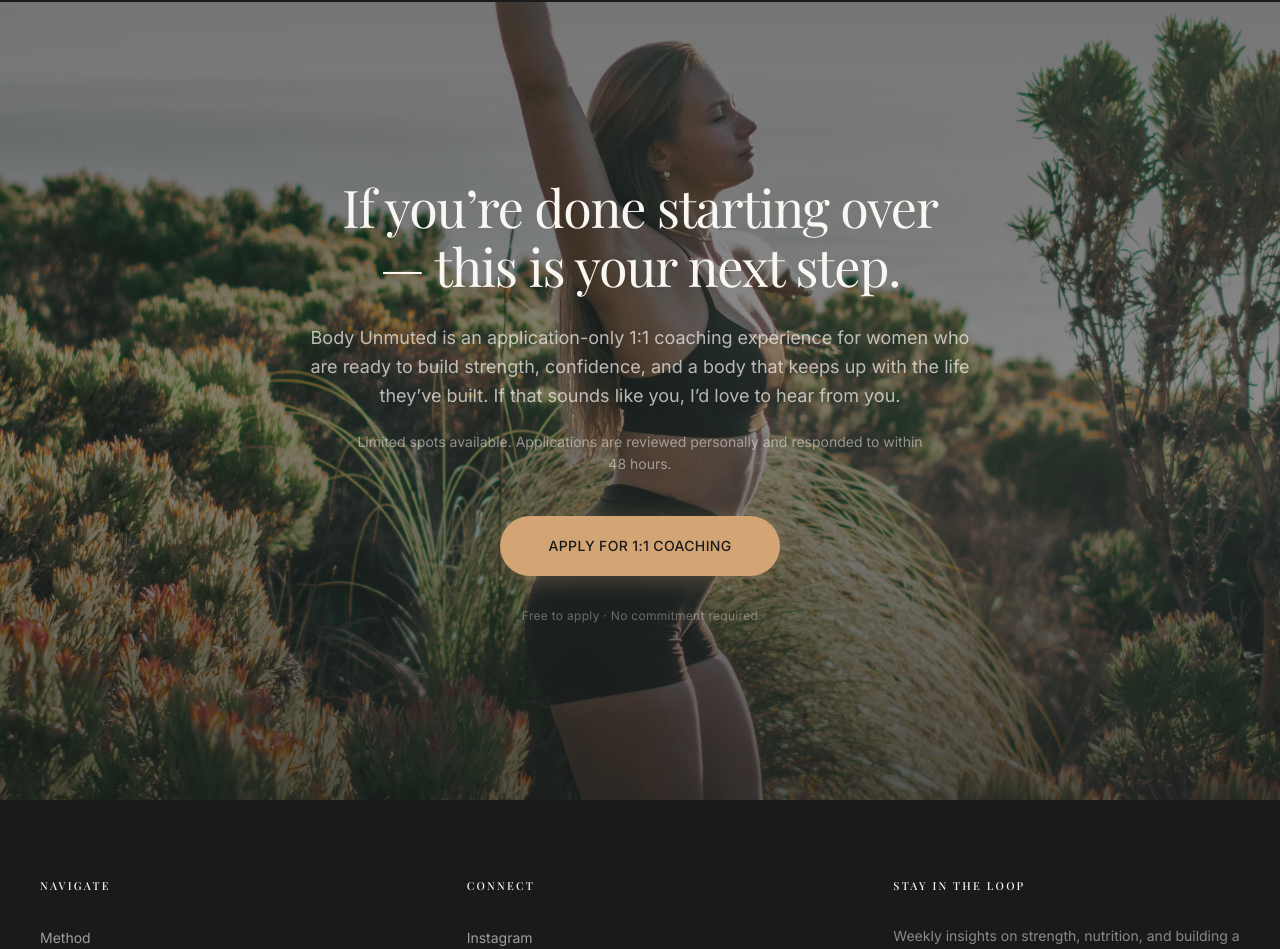
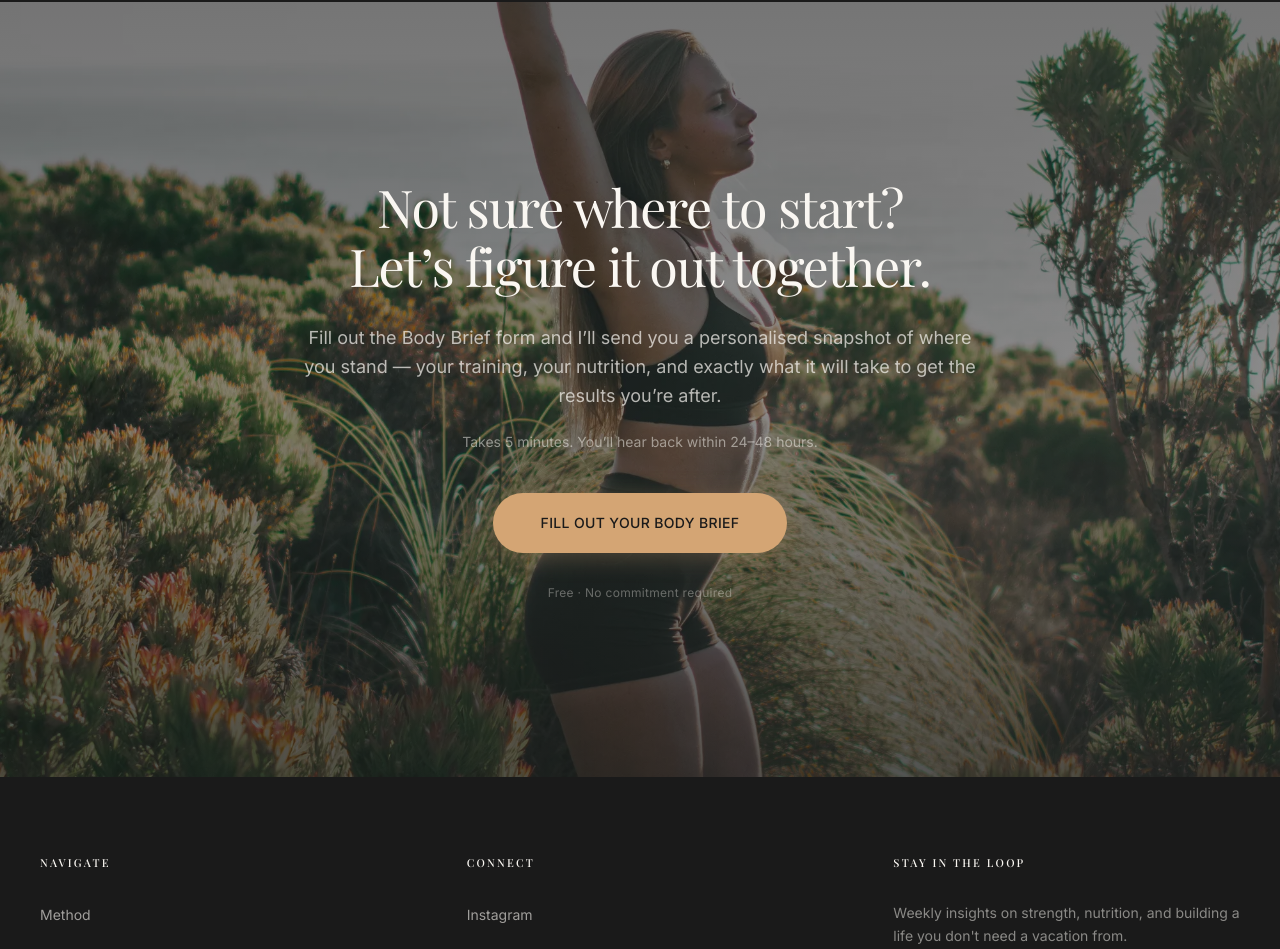
Before and after one commit to madisonbg1998/madisongriffinfit, a Next.js app: page / in a window 1280 px wide. Shown: the part 8797-9746 px from the top of the page. Built offline with nearby package versions, Linux system fonts and the light colour scheme; no server answers; a web font is replaced by a local one.

Commit message:
Change CTA Section

```diff
--- a/src/app/page.tsx
+++ b/src/app/page.tsx
@@ -948,7 +948,7 @@
           className={`font-serif text-3xl md:text-5xl lg:text-[3.25rem] text-cream leading-[1.12] tracking-tight text-balance ${anim(s.isVisible).className}`}
           style={anim(s.isVisible).style}
         >
-          If you&rsquo;re done starting over &mdash; this is your next step.
+          Not sure where to start? Let&rsquo;s figure it out together.
         </h2>
 
         <p
@@ -956,10 +956,9 @@
           className={`mt-7 text-cream/70 font-sans text-base md:text-lg leading-relaxed max-w-2xl mx-auto ${anim(s.isVisible, 120).className}`}
           style={anim(s.isVisible, 120).style}
         >
-          Body Unmuted is an application-only 1:1 coaching experience for women
-          who are ready to build strength, confidence, and a body that keeps up
-          with the life they&rsquo;ve built. If that sounds like you, I&rsquo;d
-          love to hear from you.
+          Fill out the Body Brief form and I&rsquo;ll send you a personalised
+          snapshot of where you stand &mdash; your training, your nutrition, and
+          exactly what it will take to get the results you&rsquo;re after.
         </p>
 
         <p
@@ -967,8 +966,7 @@
           className={`mt-5 text-cream/50 font-sans text-sm leading-relaxed max-w-xl mx-auto ${anim(s.isVisible, 200).className}`}
           style={anim(s.isVisible, 200).style}
         >
-          Limited spots available. Applications are reviewed personally and
-          responded to within 48 hours.
+          Takes 5 minutes. You&rsquo;ll hear back within 24&ndash;48 hours.
         </p>
 
         <div
@@ -977,10 +975,10 @@
           style={anim(s.isVisible, 300).style}
         >
           <Link
-            href="/apply"
+            href="/body-brief"
             className="inline-block bg-sand text-midnight font-sans font-medium text-sm tracking-wide uppercase rounded-full px-12 py-5 hover:bg-bark hover:text-cream transition-colors duration-400 shadow-[0_4px_24px_rgba(212,165,116,0.3)]"
           >
-            Apply for 1:1 Coaching
+            Fill Out Your Body Brief
           </Link>
         </div>
 
@@ -989,7 +987,7 @@
           className={`mt-8 text-cream/35 font-sans text-xs tracking-wide ${anim(s.isVisible, 400).className}`}
           style={anim(s.isVisible, 400).style}
         >
-          Free to apply &middot; No commitment required
+          Free &middot; No commitment required
         </p>
       </div>
     </section>
```
